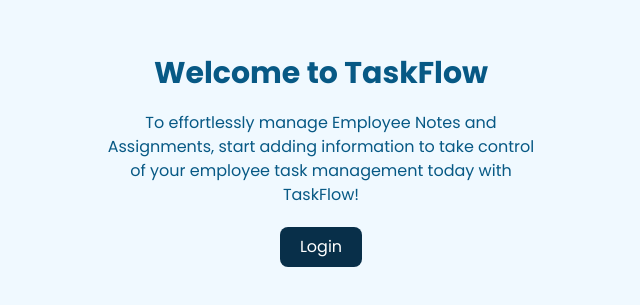
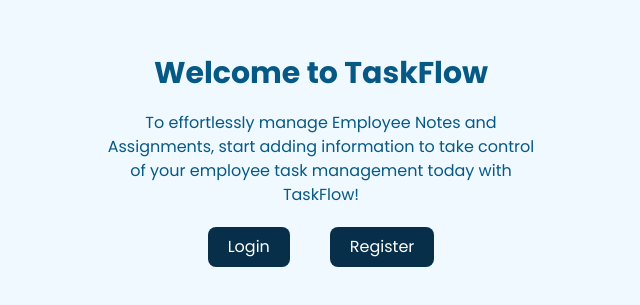
Before and after one commit to krishpri23/TaskFlow, a React (Vite) app in the folder client/: page / in a window 1280 px wide. Shown: the part 239-544 px from the top of the page, without its empty margins (319-959 px from the left). Built offline with nearby package versions, Linux system fonts and the light colour scheme.

Commit message:
added register btn

```diff
--- a/client/src/App.jsx
+++ b/client/src/App.jsx
@@ -16,6 +16,7 @@ import RequireAuth from "./features/auth/RequireAuth";
 import { ROLES } from "./config/roles";
 import NotFound from "./components/NotFound";
 import AddNote from "./features/notes/AddNote";
+import Register from "./features/auth/Register";
 
 function App() {
   return (
@@ -47,6 +48,10 @@ function App() {
         <Route path="login">
           <Route index element={<Login />} />
         </Route>
+
+        <Route path="register">
+          <Route index element={<Register />} />
+        </Route>
       </Route>
 
       <Route path="*" element={<NotFound />} />
--- a/client/src/Layout/RootLayout.jsx
+++ b/client/src/Layout/RootLayout.jsx
@@ -1,11 +1,9 @@
 import React from "react";
 import { Outlet } from "react-router-dom";
-import DashIntro from "../features/auth/DashIntro";
 
 const rootLayout = () => {
   return (
     <>
-      {/* <DashIntro /> */}
       <Outlet />
     </>
   );
--- a/client/src/features/auth/DashIntro.jsx
+++ b/client/src/features/auth/DashIntro.jsx
@@ -14,7 +14,7 @@ const DashIntro = () => {
         </p>
         <div className="flex gap-10">
           <button onClick={() => navigate("/login")}> Login </button>
-          {/* <button onClick={() => navigate("/register")}> Create User </button> */}
+          <button onClick={() => navigate("/register")}> Register </button>
         </div>
       </div>
     </section>
```
